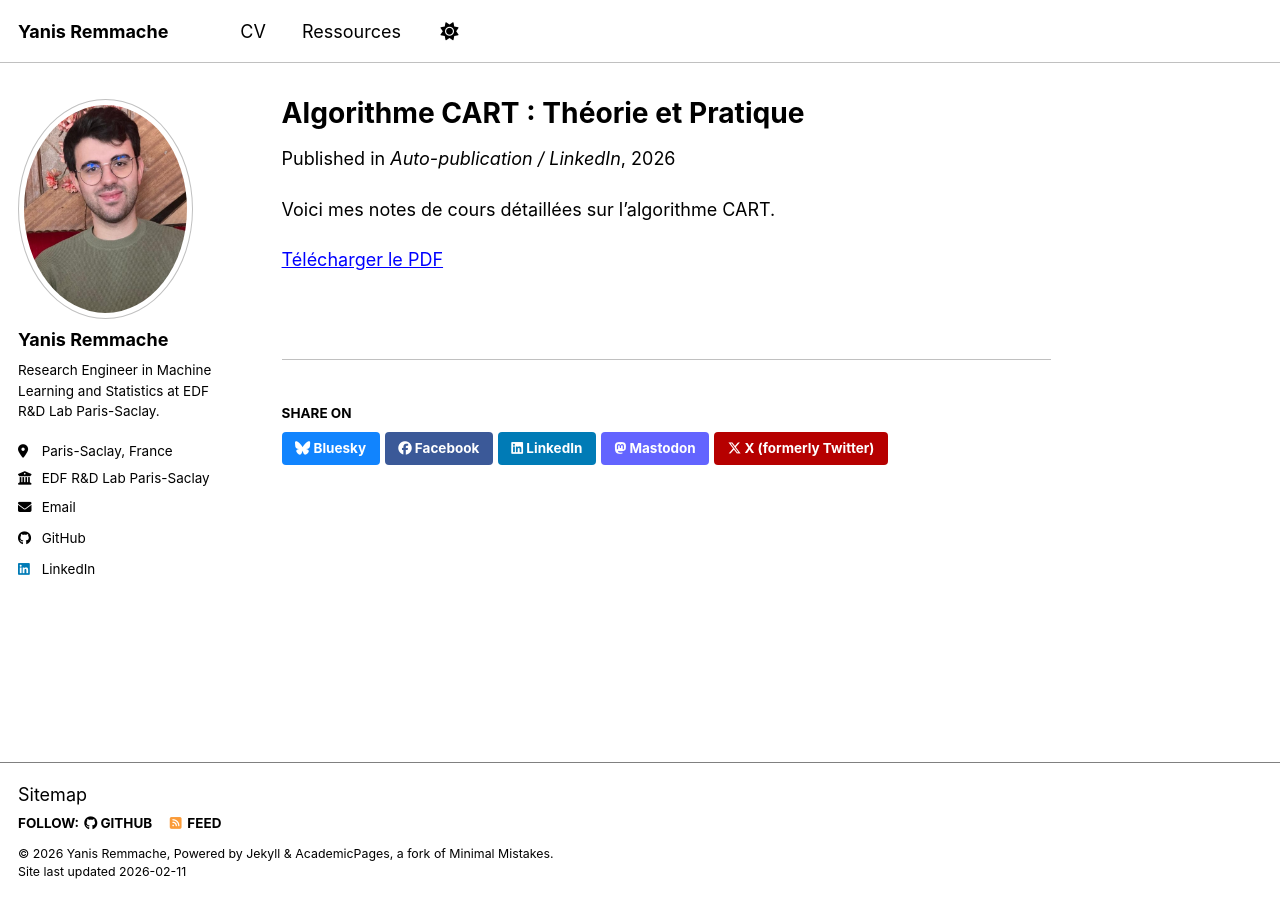
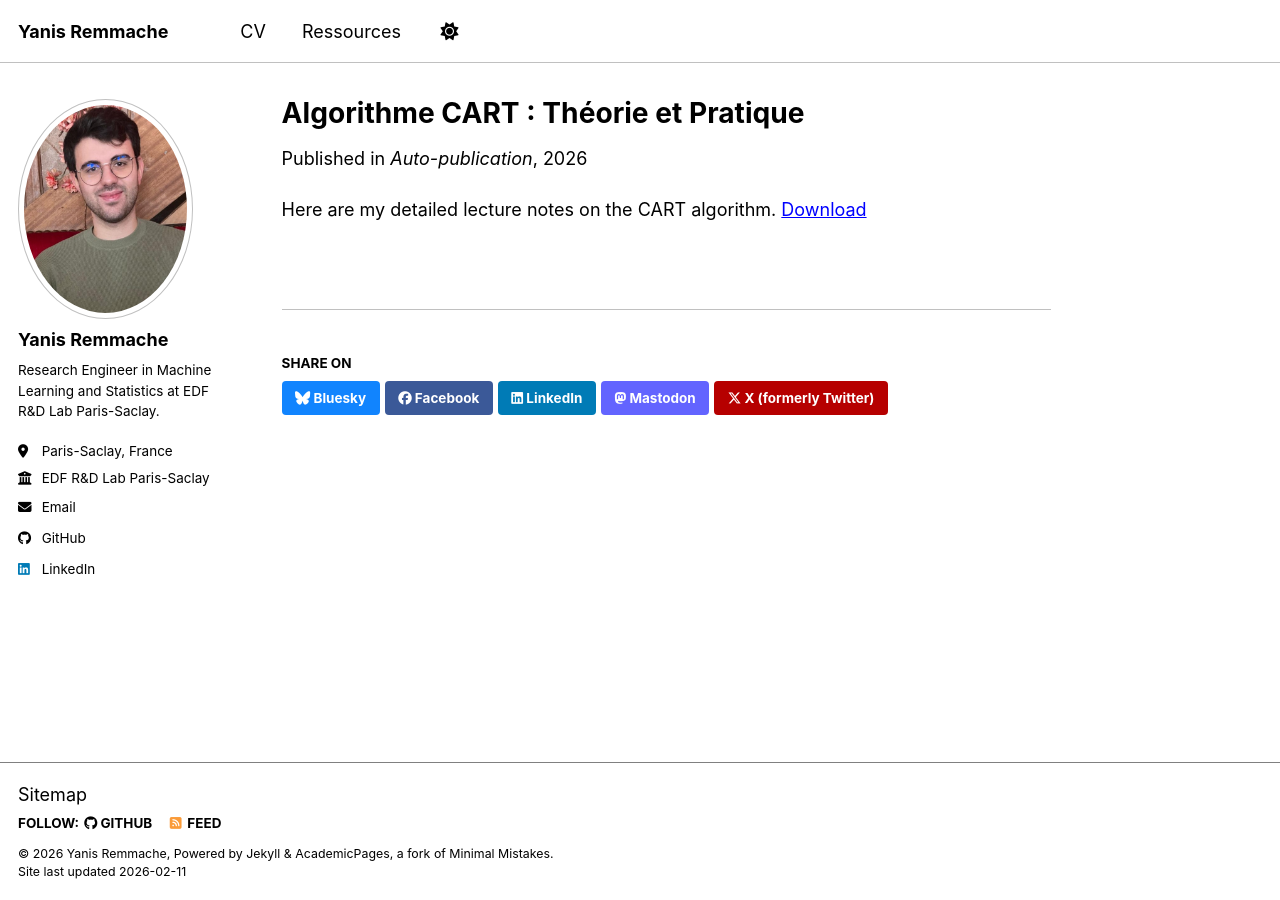
Before and after one commit to yanisrem/yanisrem.github.io, a Jekyll site: the page built from _ressources/2026-02-11-algorithme-cart.md, in a window 1280 px wide. Built offline with Jekyll 4.4.1, drawn with Linux system fonts in a browser that asks for light colours; a script bundle is joined from its source files by our own code; library files that are not in the unit come from our copies.

Commit message:
Update 2026-02-11-algorithme-cart.md

```diff
--- a/_ressources/2026-02-11-algorithme-cart.md
+++ b/_ressources/2026-02-11-algorithme-cart.md
@@ -3,11 +3,10 @@ title: "Algorithme CART : Théorie et Pratique"
 collection: teaching
 type: "Notes de cours"
 permalink: /teaching/algorithme-cart
-venue: "Auto-publication / LinkedIn"
+venue: "Auto-publication"
 date: 2026-02-11
 location: "Paris, France"
 ---
 
-Voici mes notes de cours détaillées sur l'algorithme CART.
-
-[Télécharger le PDF]({{ site.baseurl }}/files/algorithme-cart.pdf)
+Here are my detailed lecture notes on the CART algorithm.
+[Download]({{ site.baseurl }}/files/algorithm_cart.pdf)
```
